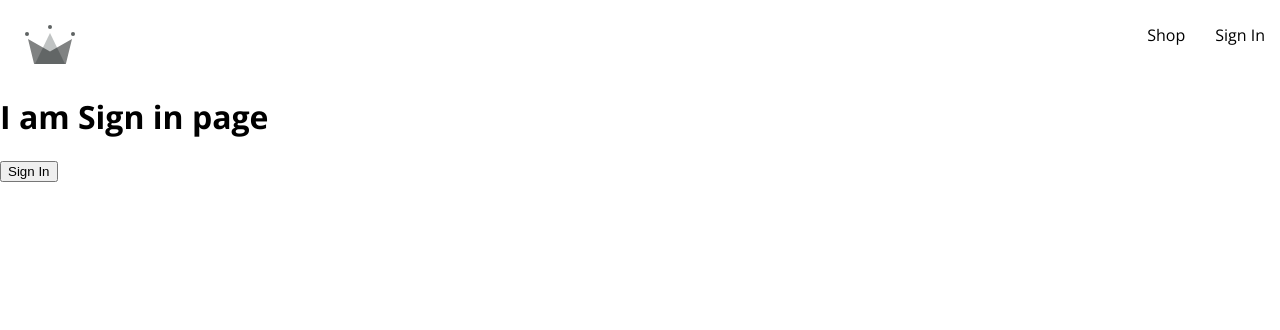
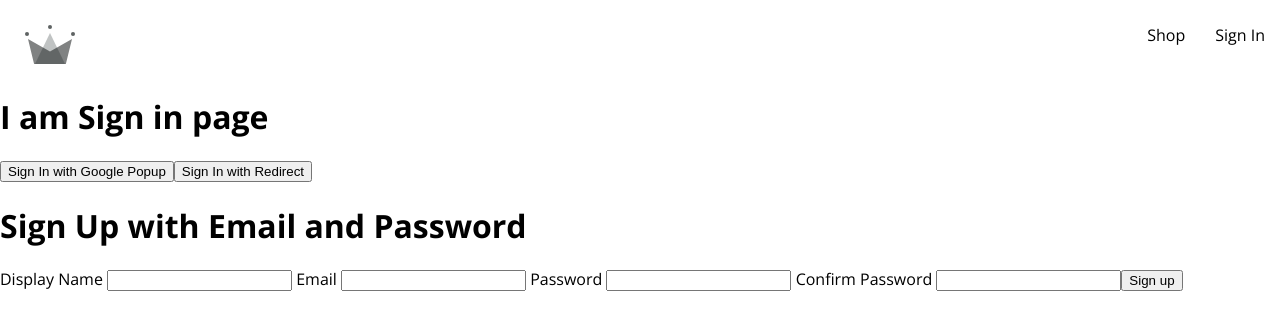
Before and after one commit to fnuramsha/crwn-clothing, a React (Create React App) app: page /sign-in in a window 1280 px wide. Shown: the top 330 px of the page. Built offline with nearby package versions, Linux system fonts and the light colour scheme.

Commit message:
implemented sign up form

```diff
--- /dev/null
+++ b/src/components/sign-up-form/sign-up-form.component.jsx
@@ -0,0 +1,62 @@
+import { useState } from "react";
+
+const defaultFormFields = {
+  displayName: "",
+  email: "",
+  password: "",
+  confirmPassword: "",
+};
+
+const SignUpForm = () => {
+  const [formFields, setFormFields] = useState(defaultFormFields);
+  const { displayName, email, password, confirmPassword } = formFields;
+  // This approach ensures that when an input field changes, the corresponding property in the
+  // formFields state object is updated correctly based on the name attribute of the input field.
+  const handleChange = (event) => {
+    const { name, value } = event.target;
+    setFormFields({ ...formFields, [name]: value });
+    console.log(formFields);
+  };
+  return (
+    <div>
+      <h1> Sign Up with Email and Password </h1>
+      <form onSubmit={() => {}}>
+        <label> Display Name </label>
+        <input
+          type="text"
+          required
+          onChange={handleChange}
+          name="displayName"
+          value={displayName}
+        />
+        <label> Email </label>
+        <input
+          type="email"
+          required
+          onChange={handleChange}
+          name="email"
+          value={email}
+        />
+        <label> Password </label>
+        <input
+          type="password"
+          required
+          onChange={handleChange}
+          name="password"
+          value={password}
+        />
+        <label> Confirm Password </label>
+        <input
+          type="password"
+          required
+          onChange={handleChange}
+          name="confirmPassword"
+          value={confirmPassword}
+        />
+        <button type="submit"> Sign up</button>
+      </form>
+    </div>
+  );
+};
+
+export default SignUpForm;
--- a/src/routes/sign-in/sign-in.component.jsx
+++ b/src/routes/sign-in/sign-in.component.jsx
@@ -1,20 +1,39 @@
-import React from "react"
-import { signInWithGooglePopup, CreateUserDocumentFromUserAuth} from "../../utils/firebase/firebase.utils"
+import React from "react";
+
+import { useEffect } from "react";
+import { getRedirectResult } from "firebase/auth";
+import {
+  auth,
+  signInWithGooglePopup,
+  signInWithGoogleRedirect,
+  CreateUserDocumentFromUserAuth,
+} from "../../utils/firebase/firebase.utils";
+import SignUpForm from "../../components/sign-up-form/sign-up-form.component";
+
 const SignIn = () => {
+  useEffect(() => {
+    const fetchData = async () => {
+      const response = await getRedirectResult(auth);
+      console.log(response);
+    };
+    fetchData();
+  }, []);
 
-    const logGoogleUser = async() => {
-        const {user} = await signInWithGooglePopup()
-        CreateUserDocumentFromUserAuth(user)
-    }
+  const logGoogleUser = async () => {
+    const { user } = await signInWithGooglePopup();
+    CreateUserDocumentFromUserAuth(user);
+    console.log({ user });
+  };
 
+  return (
+    <div>
+      <h1>I am Sign in page </h1>
+      <button onClick={logGoogleUser}> Sign In with Google Popup</button>
 
-    return(
-        <div>
-            <h1>I am Sign in page </h1>
-            <button onClick={logGoogleUser}> Sign In</button>
+      <button onClick={signInWithGoogleRedirect}>Sign In with Redirect</button>
+      <SignUpForm />
+    </div>
+  );
+};
 
-        </div>
-    )
-}
-
-export default SignIn
+export default SignIn;
--- a/src/utils/firebase/firebase.utils.js
+++ b/src/utils/firebase/firebase.utils.js
@@ -25,16 +25,19 @@ const firebaseConfig = {
 const firebaseApp = initializeApp(firebaseConfig);
 
 // In order to use Google auth provider, so create provider object using GoogleAuthProvider class
-const provider = new GoogleAuthProvider();
+const googleProvider = new GoogleAuthProvider();
 // This is primarliy for the Google Auth provider
-provider.setCustomParameters({
+googleProvider.setCustomParameters({
   prompt: "select_account", //everytime somebody interacts with our provider, we're forcing them to select an account
 });
 
 // I have a question in this
 
 export const auth = getAuth(); //You won't need multiple authentication that's why we write this
-export const signInWithGooglePopup = () => signInWithPopup(auth, provider);
+export const signInWithGooglePopup = () =>
+  signInWithPopup(auth, googleProvider);
+export const signInWithGoogleRedirect = () =>
+  signInWithRedirect(auth, googleProvider);
 
 export const db = getFirestore(); //Export keyword is used to make db accessible in other parts of your application
 
```
